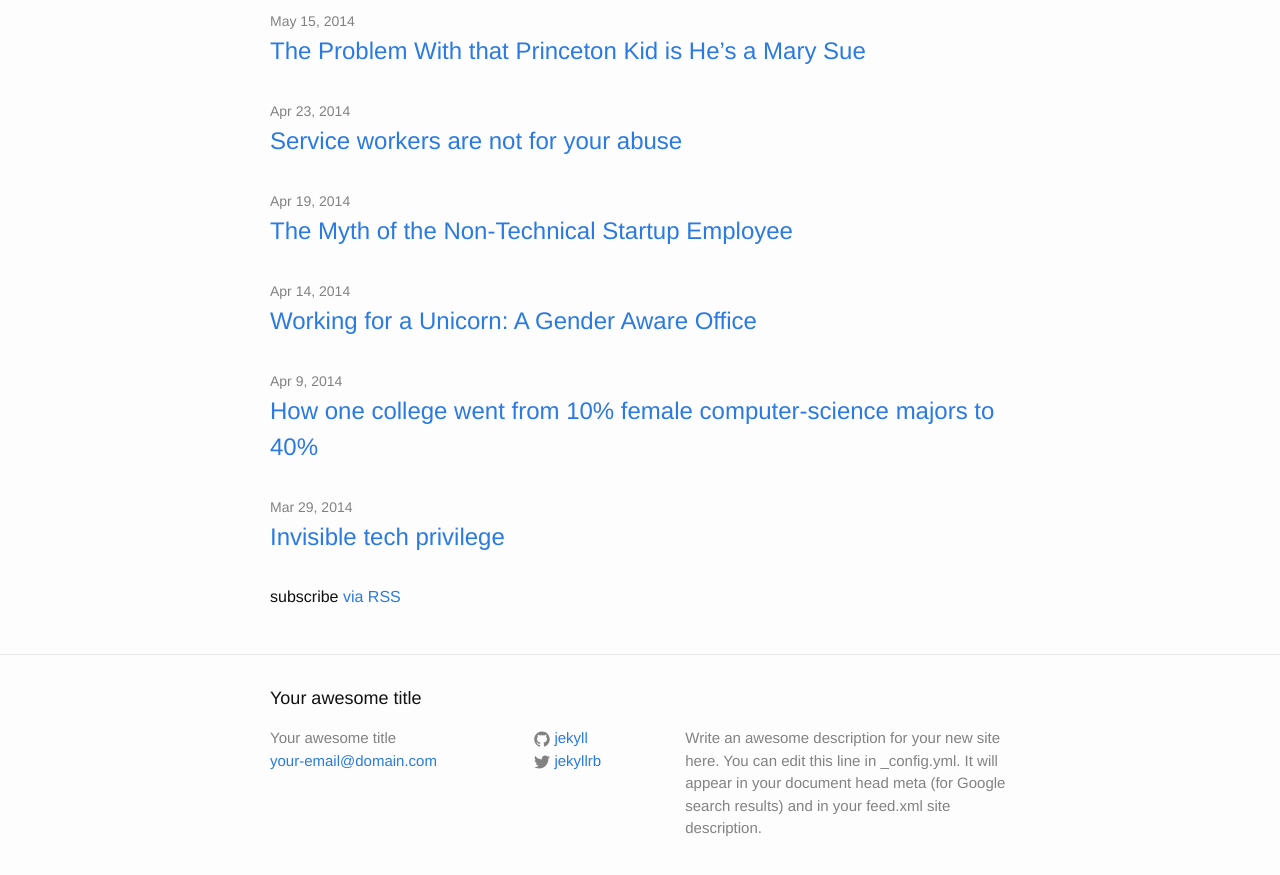
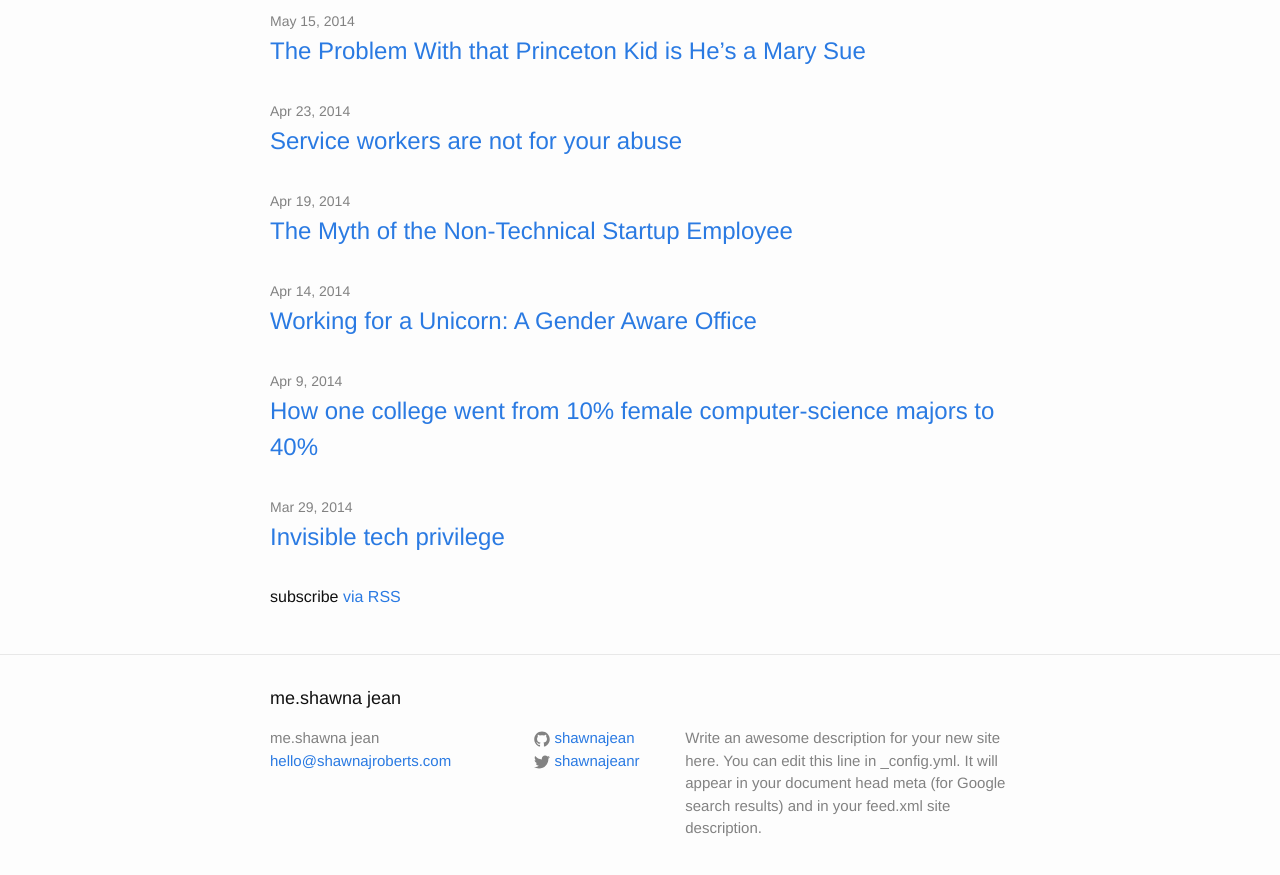
Before and after one commit to shawnajean/tech.shawnajean, a Jekyll site: the page built from index.html, in a window 1280 px wide and 900 px high, scrolled down 2288 px. Shown: the top 875 px of the window. Built offline with Jekyll 4.4.1, drawn with Linux system fonts in a browser that asks for light colours; some of the changed text lies outside the part shown.

Commit message:
set inital blog info

```diff
--- a/_config.yml
+++ b/_config.yml
@@ -6,16 +6,16 @@
 # 'jekyll serve'. If you change this file, please restart the server process.
 
 # Site settings
-title: Your awesome title
-email: your-email@domain.com
+title: me.shawna jean
+email: hello@shawnajroberts.com
 description: > # this means to ignore newlines until "baseurl:"
   Write an awesome description for your new site here. You can edit this
   line in _config.yml. It will appear in your document head meta (for
   Google search results) and in your feed.xml site description.
 baseurl: "" # the subpath of your site, e.g. /blog
-url: "http://yourdomain.com" # the base hostname & protocol for your site
-twitter_username: jekyllrb
-github_username:  jekyll
+url: "http://me.shawnajean.tech" # the base hostname & protocol for your site
+twitter_username: shawnajeanr
+github_username:  shawnajean
 
 # Build settings
 markdown: kramdown
```
